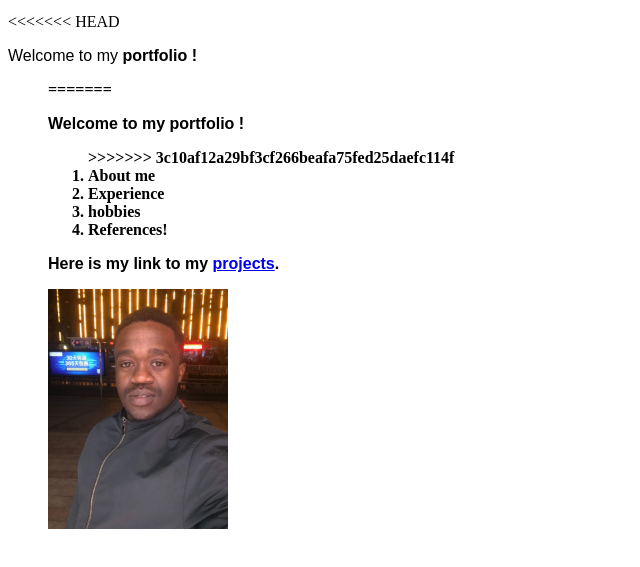
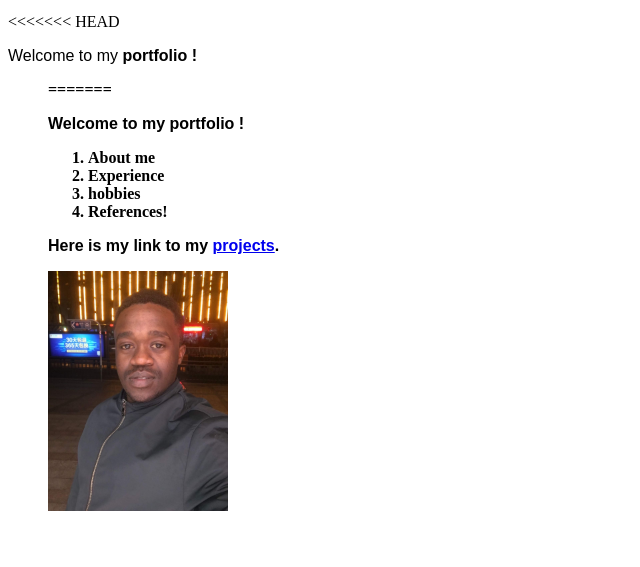
Before and after one commit to Josephnyingi/portfolio, a plain HTML site: page index.html in a window 1280 px wide. Shown: the part 101-668 px from the top of the page, without its empty margins (0-640 px from the left). Drawn offline with Linux system fonts and the light colour scheme.

Commit message:
Update index.html

```diff
--- a/index.html
+++ b/index.html
@@ -14,7 +14,6 @@
    <p>Welcome to my <strong> portfolio <strong>!</p>
    <p>
     <ol>
->>>>>>> 3c10af12a29bf3cf266beafa75fed25daefc114f
      <li>About me</li>
      <li>Experience</li>
      <li>hobbies</li>
```
